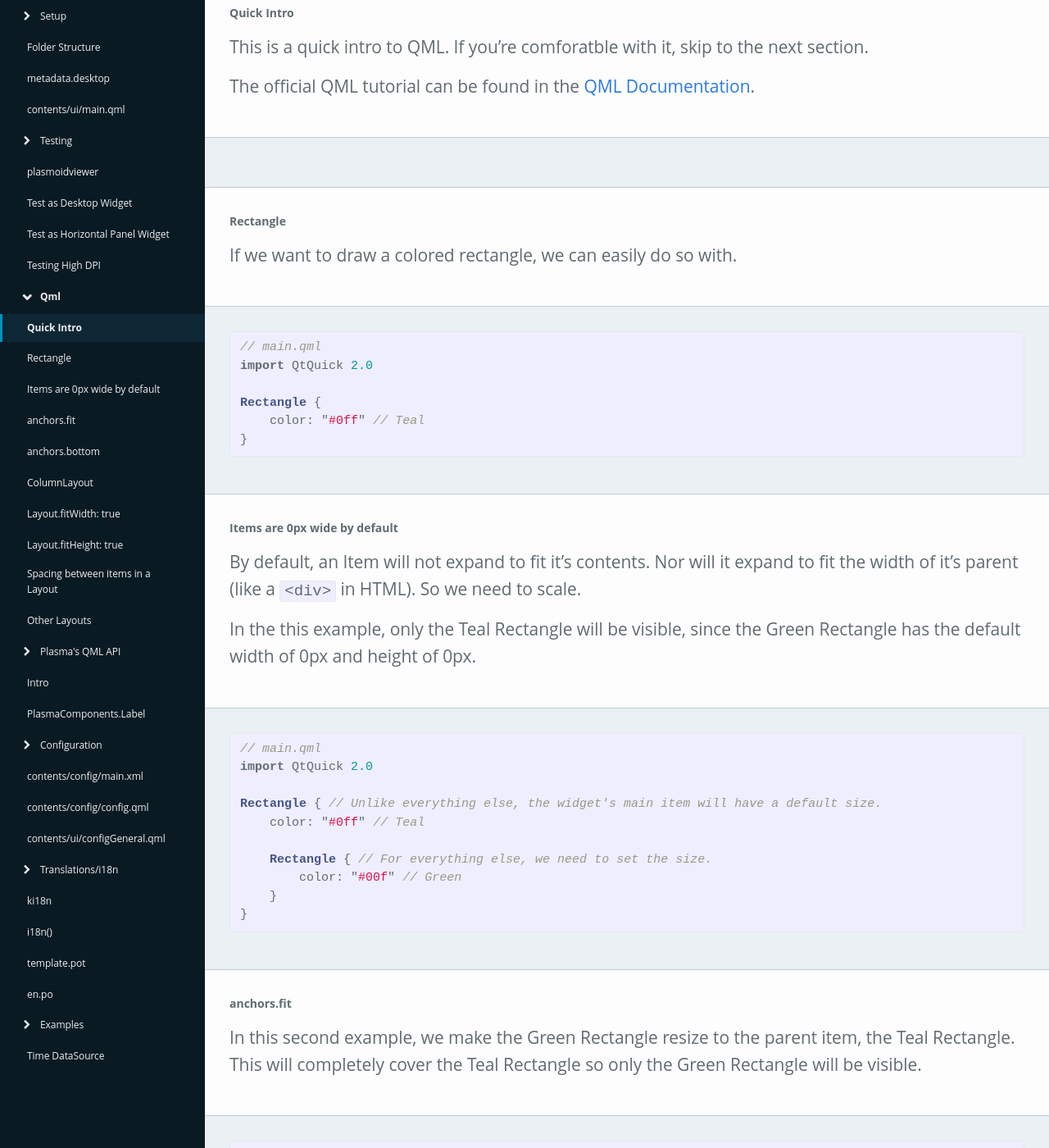
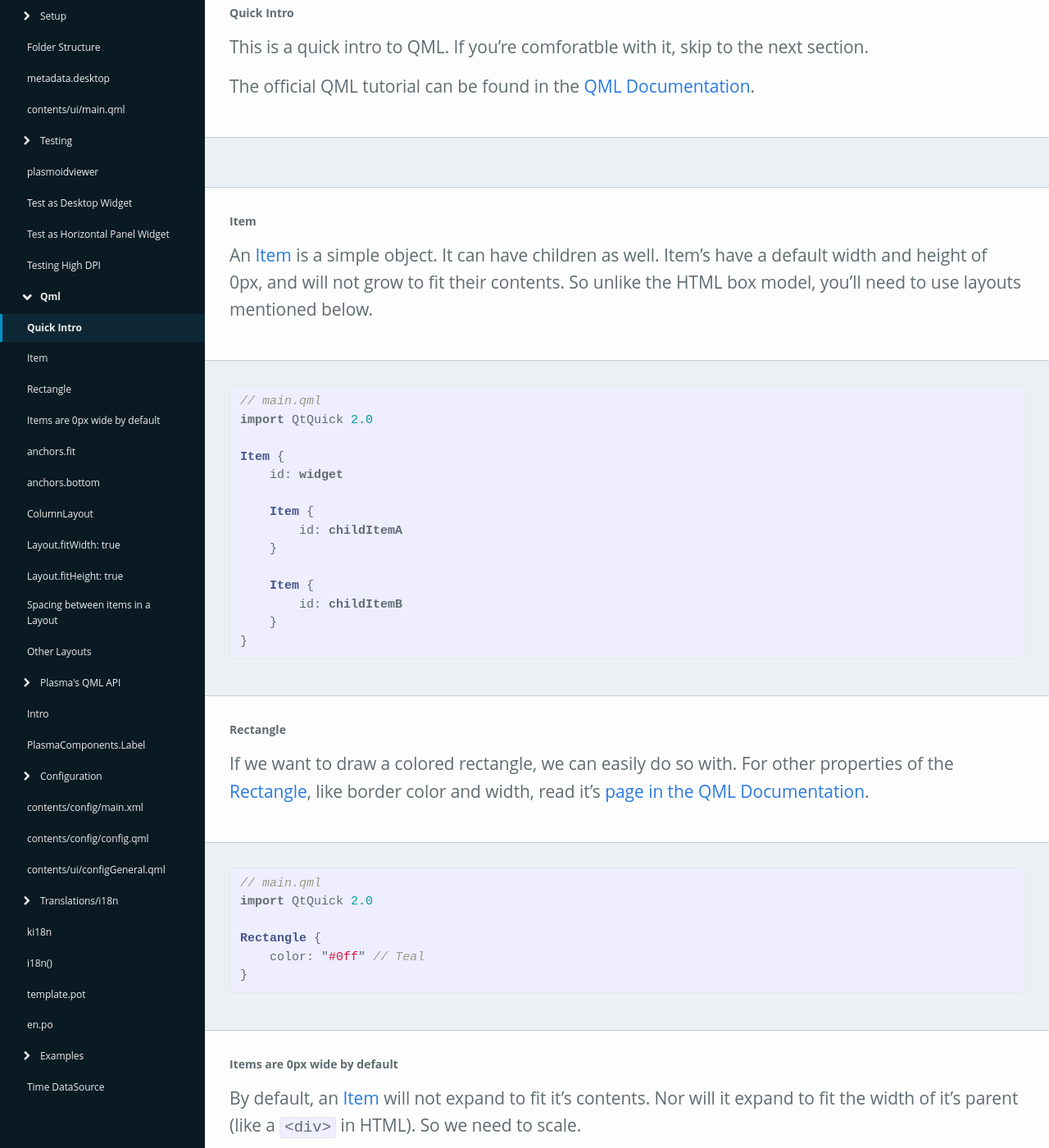
Before and after one commit to Zren/zren.github.io, a Jekyll site: the page built from kde_docs.md, in a window 1280 px wide and 1400 px high, scrolled down 5939 px. Shown: the whole window at 82% size. Built offline with Jekyll 4.4.1, drawn with Linux system fonts in a browser that asks for light colours; some of the changed text lies outside the part shown.

Commit message:
First introduce Item. Add a few screenshots.

```diff
--- a/kde_docs.md
+++ b/kde_docs.md
@@ -232,11 +232,35 @@ The official QML tutorial can be found in the [QML Documentation](http://doc.qt.
 {% endcapture %}{% capture sectionRight %}
 {% endcapture %}{% include docSection.html label=label sectionLeft=sectionLeft sectionRight=sectionRight %}
 
+{% capture label %}Item{% endcapture %}
+{% capture sectionLeft %}
+
+An [Item](http://doc.qt.io/qt-5/qml-qtquick-item.html) is a simple object. It can have children as well. Item's have a default width and height of 0px, and will not grow to fit their contents. So unlike the HTML box model, you'll need to use layouts mentioned below.
+
+{% endcapture %}{% capture sectionRight %}
+{% highlight qml %}
+// main.qml
+import QtQuick 2.0
+
+Item {
+    id: widget
+
+    Item {
+        id: childItemA
+    }
+
+    Item {
+        id: childItemB
+    }
+}
+{% endhighlight %}
+{% endcapture %}{% include docSection.html label=label sectionLeft=sectionLeft sectionRight=sectionRight %}
+
 
 {% capture label %}Rectangle{% endcapture %}
 {% capture sectionLeft %}
 
-If we want to draw a colored rectangle, we can easily do so with.
+If we want to draw a colored rectangle, we can easily do so with. For other properties of the [Rectangle](http://doc.qt.io/qt-5/qml-qtquick-rectangle.html), like border color and width, read it's [page in the QML Documentation](http://doc.qt.io/qt-5/qml-qtquick-rectangle.html).
 
 {% endcapture %}{% capture sectionRight %}
 {% highlight qml %}
@@ -253,7 +277,7 @@ Rectangle {
 {% capture label %}Items are 0px wide by default{% endcapture %}
 {% capture sectionLeft %}
 
-By default, an Item will not expand to fit it's contents. Nor will it expand to fit the width of it's parent (like a `<div>` in HTML). So we need to scale.
+By default, an [Item](http://doc.qt.io/qt-5/qml-qtquick-item.html) will not expand to fit it's contents. Nor will it expand to fit the width of it's parent (like a `<div>` in HTML). So we need to scale.
 
 In the this example, only the Teal Rectangle will be visible, since the Green Rectangle has the default width of 0px and height of 0px.
 
@@ -353,9 +377,11 @@ ColumnLayout {
 
 If you want an item to scale to the parent's width, you have the option of setting it to be the same width as the parent (which doesn't work in a Layout). You can also try anchoring to the left and right (which does work).
 
-Within a Layout however, the proper way to do so is to use the special property attached to the contents of a Layout, `Layout.fillWidth`. Setting it to `true` will make the item scale to fill up the empty space.
+Within a [Layout](http://doc.qt.io/qt-5/qml-qtquick-layouts-layout.html) however, the proper way to do so is to use the special property attached to the contents of a Layout, `Layout.fillWidth`. Setting it to `true` will make the item scale to fill up the empty space.
 
 ![](https://i.imgur.com/s2QXkON.png)
+
+The other Layout related properties can be [read here](http://doc.qt.io/qt-5/qml-qtquick-layouts-layout.html).
 
 {% endcapture %}{% capture sectionRight %}
 {% highlight qml %}
@@ -434,6 +460,8 @@ ColumnLayout {
 
 In the last screenshot you might have noticed how there is still spacing between the items. That's because the default [ColumnLayout.spacing](http://doc.qt.io/qt-5/qml-qtquick-layouts-columnlayout.html#spacing-prop) property is set to `5`. Assigning it to `0` will remove the extra whitespace.
 
+![](https://i.imgur.com/LuScHdK.png)
+
 {% endcapture %}{% capture sectionRight %}
 {% highlight qml %}
 // main.qml
@@ -471,6 +499,8 @@ ColumnLayout {
 {% capture sectionLeft %}
 
 There's also [RowLayout](http://doc.qt.io/qt-5/qml-qtquick-layouts-rowlayout.html) and [GridLayout](http://doc.qt.io/qt-5/qml-qtquick-layouts-gridlayout.html). Lastly there's [Flow](http://doc.qt.io/qt-5/qml-qtquick-flow.html) which will treat it's contents as if they all had the CSS `display: inline-block`.
+
+![](https://i.imgur.com/qrDdw8L.png)
 
 {% endcapture %}{% capture sectionRight %}
 {% highlight qml %}
```
